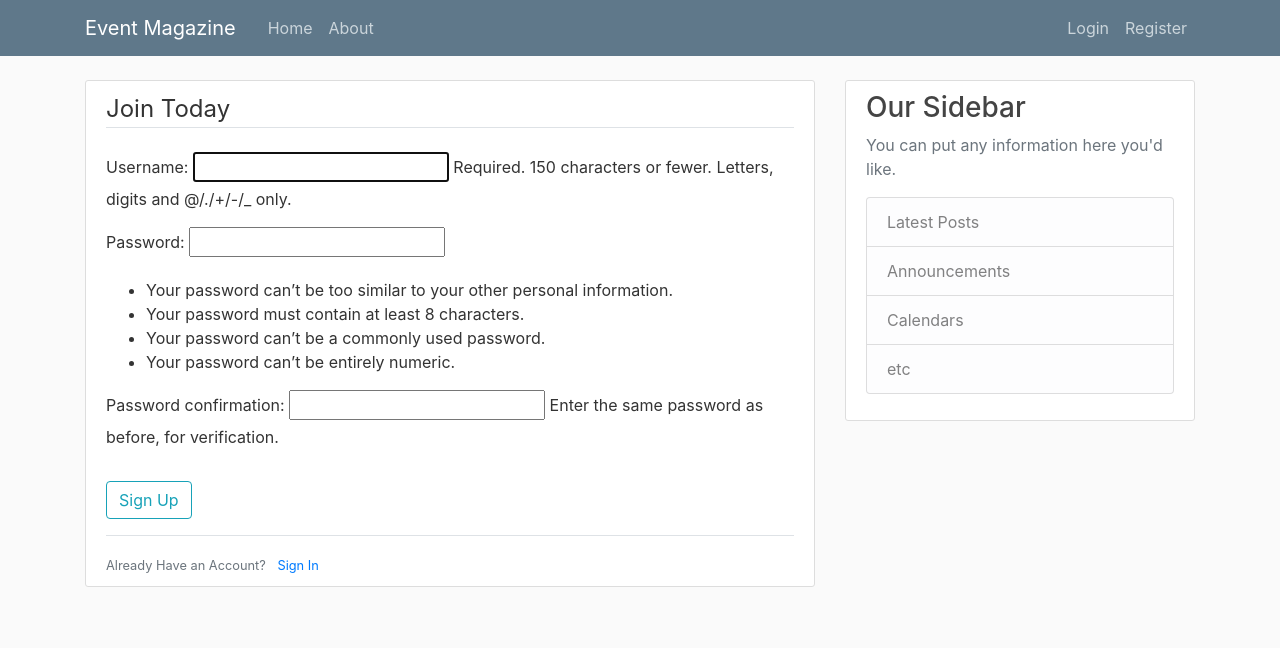
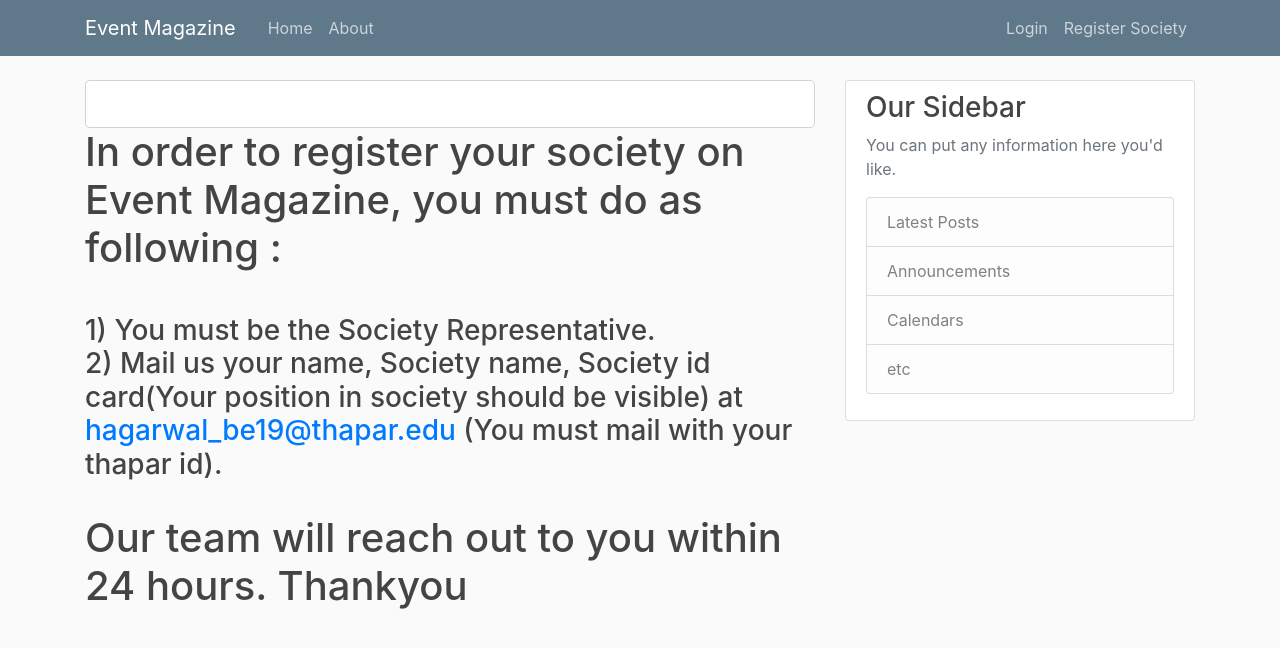
Before and after one commit to sparsh1402/Event_Magazine, a Django app: page /register/ in a window 1280 px wide. Shown: the top 648 px of the page. Run offline with Django 3.2, Linux system fonts and the light colour scheme; some libraries are stand-ins or nearby versions.

Commit message:
changed register society page

```diff
--- a/django_project/blog/templates/blog/base.html
+++ b/django_project/blog/templates/blog/base.html
@@ -33,7 +33,7 @@
               <!-- Navbar Right Side -->
               <div class="navbar-nav">
                 <a class="nav-item nav-link" href="#">Login</a>
-                <a class="nav-item nav-link" href="#">Register</a>
+                <a class="nav-item nav-link" href="{% url 'register' %}">Register Society</a>
               </div>
             </div>
           </div>
--- a/django_project/django_project/urls.py
+++ b/django_project/django_project/urls.py
@@ -1,18 +1,4 @@
-"""django_project URL Configuration
 
-The `urlpatterns` list routes URLs to views. For more information please see:
-    https://docs.djangoproject.com/en/3.2/topics/http/urls/
-Examples:
-Function views
-    1. Add an import:  from my_app import views
-    2. Add a URL to urlpatterns:  path('', views.home, name='home')
-Class-based views
-    1. Add an import:  from other_app.views import Home
-    2. Add a URL to urlpatterns:  path('', Home.as_view(), name='home')
-Including another URLconf
-    1. Import the include() function: from django.urls import include, path
-    2. Add a URL to urlpatterns:  path('blog/', include('blog.urls'))
-"""
 from django.contrib import admin
 from django.urls import path, include
 from users import views as user_views
--- a/django_project/users/templates/users/register.html
+++ b/django_project/users/templates/users/register.html
@@ -1,25 +1,12 @@
 {% extends "blog/base.html"%}
-
 {% block content%}
-    <div class = "content-section">
-        <form method="POST">
-            {% csrf_token %}
-            <fieldset class="form-group">
-                <legend class = "border-bottom mb-4">
-                    Join Today
-                </legend>
-
-
-                {{ form.as_p }} <!-- render the from as paragraph tag -->
-            </fieldset>
-            <div class = "form-group">
-               <div class = "btn btn-outline-info" type = "submit">Sign Up</div>
-             </div>
-        </form>
-        <div class = "border-top pt-3">
-            <small class = "text-muted">
-                Already Have an Account? <a class ="ml-2"href="#">Sign In</a>
-            </small>
-        </div>
-    </div>
+<div class="form-outline">
+    <input type="text" id="formControlLg" class="form-control form-control-lg" />
+    <label class="form-label" for="formControlLg"><h1>In order to register your society on Event Magazine, you must do as following :</h1>
+        <h3><br>1) You must be the Society Representative.
+        <br>2) Mail us your name, Society name, Society id card(Your position in society should be visible) at <a href = "gmail.com">hagarwal_be19@thapar.edu</a>
+        (You must mail with your thapar id). </h3>
+        <br><h1>Our team will reach out to you within 24 hours. Thankyou</h1>
+    </label>
+  </div>
 {% endblock content%}
--- a/django_project/users/views.py
+++ b/django_project/users/views.py
@@ -1,5 +1,4 @@
 from django.shortcuts import render,redirect
-
 from django.contrib.auth.forms import UserCreationForm
 from django.contrib import messages
 
@@ -7,16 +6,7 @@ from django.contrib import messages
 # Create your views here.
 
 def register(request):
-    if request.method == 'POST':
-        form = UserCreationForm(request.POST)
-        if form.is_valid():
-            form.save()
-            username = form.cleaned_data.get('username')
-            messages.success(request, f'Account created for {username}!')
-            return redirect('blog-home')
-    else:
-        form = UserCreationForm()
-    return render(request,'users/register.html',{'form': form})
+    return render(request,'users/register.html', {'title': 'register'})
 
 
 # messages.debug
```
Also changed, not shown: django_project/db.sqlite3.
